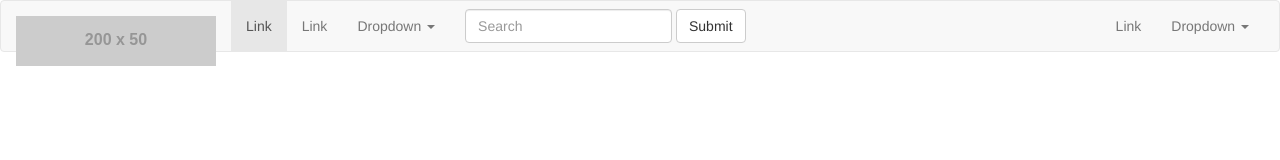
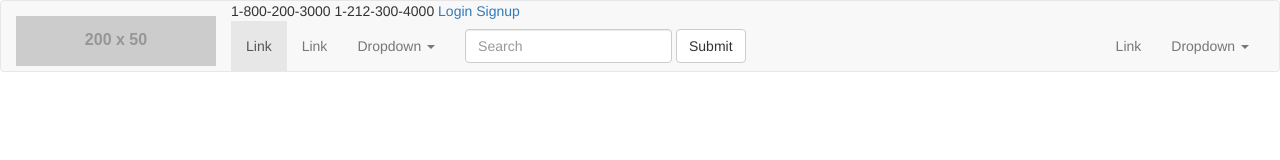
Before and after one commit to ImsirovicAjdin/bootstrapbase-complex-nav-starter, a plain HTML site: page index.html in a window 1280 px wide. Drawn offline with nearby package versions, Linux system fonts and the light colour scheme; placeholder pictures from the web are drawn by us; a web font is replaced by a local one.

Commit message:
Add div.nav-additional under the div.navbar-header

```diff
--- a/index.html
+++ b/index.html
@@ -39,7 +39,12 @@
 	      </button>
 	      <a class="navbar-brand" href="#"><img src="http://placehold.it/200x50"></img></a>
 	    </div>
-
+<div class="nav-additional">
+	<span>1-800-200-3000</span>
+	<span>1-212-300-4000</span>
+	<a href="#" class="">Login</a>
+	<a href="#" class="">Signup</a>
+</div>
 	    <!-- Collect the nav links, forms, and other content for toggling -->
 	    <div class="collapse navbar-collapse" id="bs-example-navbar-collapse-1">
 	      <ul class="nav navbar-nav">
```
